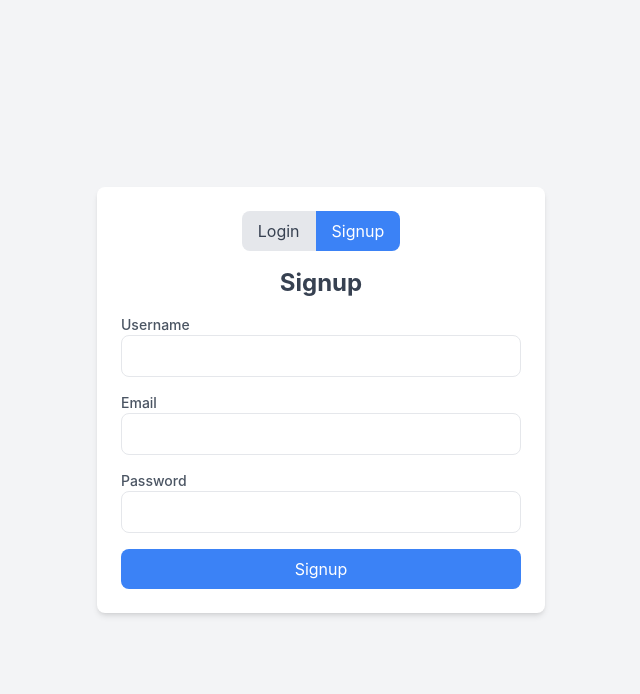
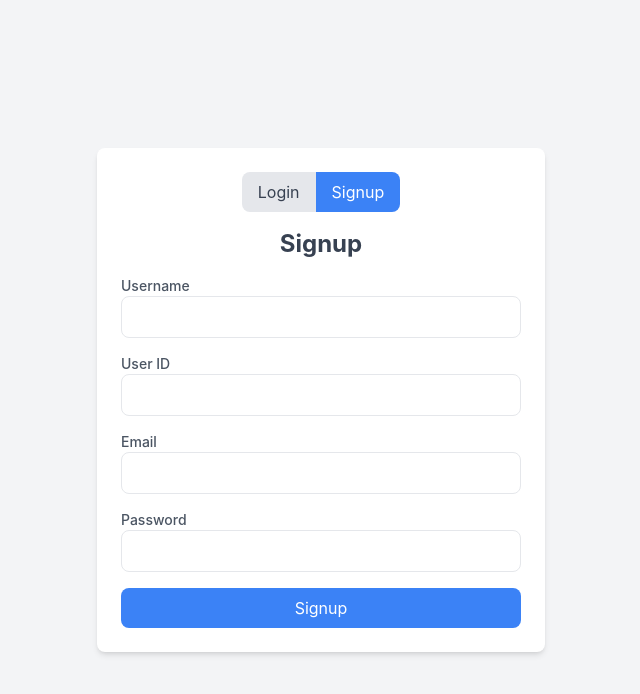
Before and after one commit to eswarsaiyarra2602/keyCrafter, a React (Create React App) app in the folder frontend/: page /login in a window 1280 px wide. Both pictures are taken after a click on the button "Signup". Shown: the top 694 px of the page, without its empty margins (319-959 px from the left). Built offline with nearby package versions, Linux system fonts and the light colour scheme.

Commit message:
add: api call to backend routes

```diff
--- a/frontend/src/pages/LoginSignUp.jsx
+++ b/frontend/src/pages/LoginSignUp.jsx
@@ -1,12 +1,69 @@
 import React, { useState } from 'react';
+import axios from 'axios';
+import { useNavigate } from 'react-router-dom'; // Import useNavigate from react-router-dom
+import Cookies from 'js-cookie'; // Import js-cookie to handle cookies
 
 export const LoginSignUp = () => {
   const [isLogin, setIsLogin] = useState(true);
+  const [formData, setFormData] = useState({
+    username: '',
+    email: '',
+    password: '',
+    userId: '' // Add userId field for signup
+  });
+  const [message, setMessage] = useState('');
+  const navigate = useNavigate(); // Initialize navigate for redirection
+
+  // Handle input change
+  const handleInputChange = (e) => {
+    const { name, value } = e.target;
+    setFormData({ ...formData, [name]: value });
+  };
+
+  // Handle form submission
+  const handleSubmit = async (e) => {
+    e.preventDefault();
+    const url = isLogin
+      ? 'http://localhost:8000/api/auth/login' // Replace with your login endpoint
+      : 'http://localhost:8000/api/auth/register'; // Replace with your signup endpoint
+
+    try {
+      const response = await axios.post(url, formData);
+
+      if (isLogin) {
+        // If login is successful, store token in cookie and redirect to homepage
+        if (response.data.token) {
+          Cookies.set('authToken', response.data.token, { expires: 2, secure: true }); // Store token in cookie for 7 days
+          setMessage('Login successful!');
+          navigate('/'); // Redirect to homepage after successful login
+        } else {
+          setMessage(response.data.message || 'Login failed');
+        }
+      } else {
+        setMessage(response.data.message || 'Signup successful!');
+        // Clear form fields after successful signup
+        setFormData({
+          username: '',
+          email: '',
+          password: '',
+          userId: ''
+        });
+        setIsLogin(true); // Switch to login form
+        navigate('/'); // Redirect to homepage after successful signup
+      }
+    } catch (error) {
+      // Display the error message received from the server if it exists
+      if (error.response && error.response.data && error.response.data.message) {
+        setMessage(error.response.data.message); // Display the error message from the server
+      } else {
+        setMessage('Something went wrong. Please try again.'); // Default error message
+      }
+    }
+  };
 
   return (
     <div className="min-h-screen flex items-center justify-center bg-gray-100">
       <div className="w-full max-w-md p-6 bg-white rounded-lg shadow-md">
-        {/* Toggle Buttons */}
         <div className="flex justify-center mb-4">
           <button
             onClick={() => setIsLogin(true)}
@@ -22,14 +79,20 @@ export const LoginSignUp = () => {
           </button>
         </div>
 
+        {/* Display Message */}
+        {message && <div className="text-center text-red-500 mb-4">{message}</div>}
+
         {/* Login Form */}
         {isLogin && (
-          <form className="space-y-4">
+          <form onSubmit={handleSubmit} className="space-y-4">
             <h2 className="text-center text-2xl font-bold text-gray-700">Login</h2>
             <div>
               <label className="block text-sm font-medium text-gray-600">Email</label>
               <input
                 type="email"
+                name="email"
+                value={formData.email}
+                onChange={handleInputChange}
                 className="w-full px-4 py-2 border rounded-lg focus:outline-none focus:ring-2 focus:ring-blue-400"
                 required
               />
@@ -38,6 +101,9 @@ export const LoginSignUp = () => {
               <label className="block text-sm font-medium text-gray-600">Password</label>
               <input
                 type="password"
+                name="password"
+                value={formData.password}
+                onChange={handleInputChange}
                 className="w-full px-4 py-2 border rounded-lg focus:outline-none focus:ring-2 focus:ring-blue-400"
                 required
               />
@@ -50,13 +116,26 @@ export const LoginSignUp = () => {
 
         {/* Signup Form */}
         {!isLogin && (
-          <form className="space-y-4">
+          <form onSubmit={handleSubmit} className="space-y-4">
             <h2 className="text-center text-2xl font-bold text-gray-700">Signup</h2>
             <div>
               <label className="block text-sm font-medium text-gray-600">Username</label>
               <input
                 type="text"
-                name='username'
+                name="username"
+                value={formData.username}
+                onChange={handleInputChange}
+                className="w-full px-4 py-2 border rounded-lg focus:outline-none focus:ring-2 focus:ring-blue-400"
+                required
+              />
+            </div>
+            <div>
+              <label className="block text-sm font-medium text-gray-600">User ID</label>
+              <input
+                type="text"
+                name="userId"
+                value={formData.userId}
+                onChange={handleInputChange}
                 className="w-full px-4 py-2 border rounded-lg focus:outline-none focus:ring-2 focus:ring-blue-400"
                 required
               />
@@ -65,7 +144,9 @@ export const LoginSignUp = () => {
               <label className="block text-sm font-medium text-gray-600">Email</label>
               <input
                 type="email"
-                name='email'
+                name="email"
+                value={formData.email}
+                onChange={handleInputChange}
                 className="w-full px-4 py-2 border rounded-lg focus:outline-none focus:ring-2 focus:ring-blue-400"
                 required
               />
@@ -74,7 +155,9 @@ export const LoginSignUp = () => {
               <label className="block text-sm font-medium text-gray-600">Password</label>
               <input
                 type="password"
-                name='password'
+                name="password"
+                value={formData.password}
+                onChange={handleInputChange}
                 className="w-full px-4 py-2 border rounded-lg focus:outline-none focus:ring-2 focus:ring-blue-400"
                 required
               />
```
Also changed, not shown: 2 other files (tests, documents, lock files or other folders).
